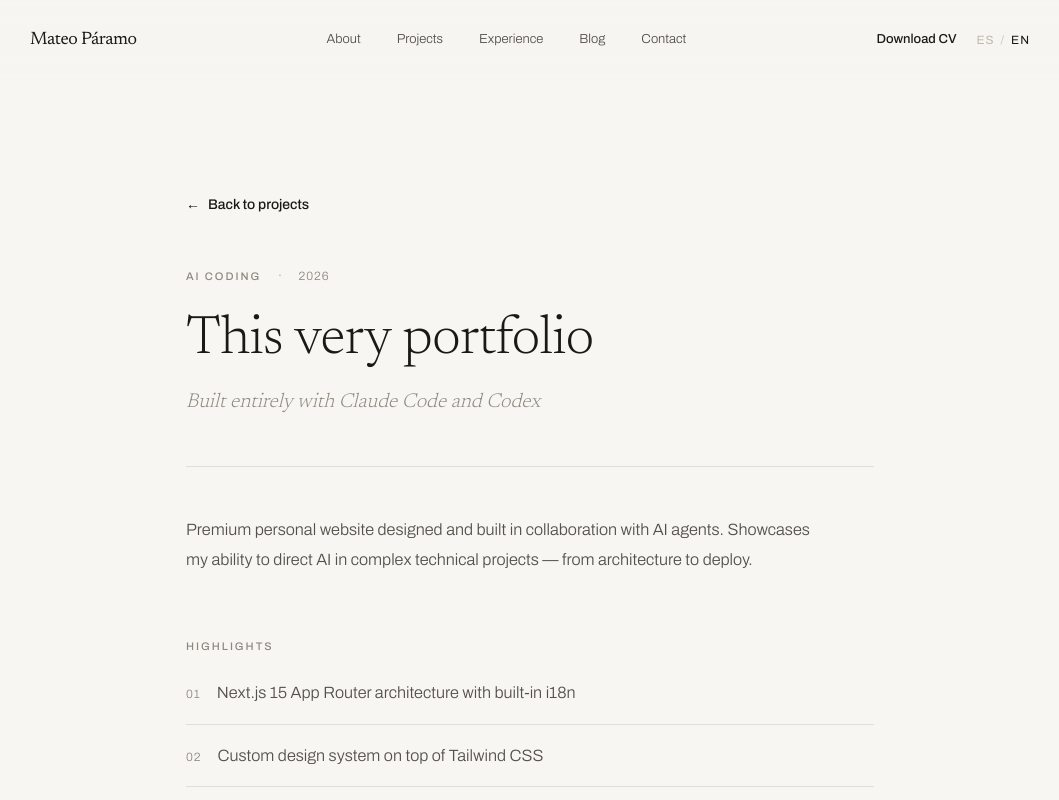
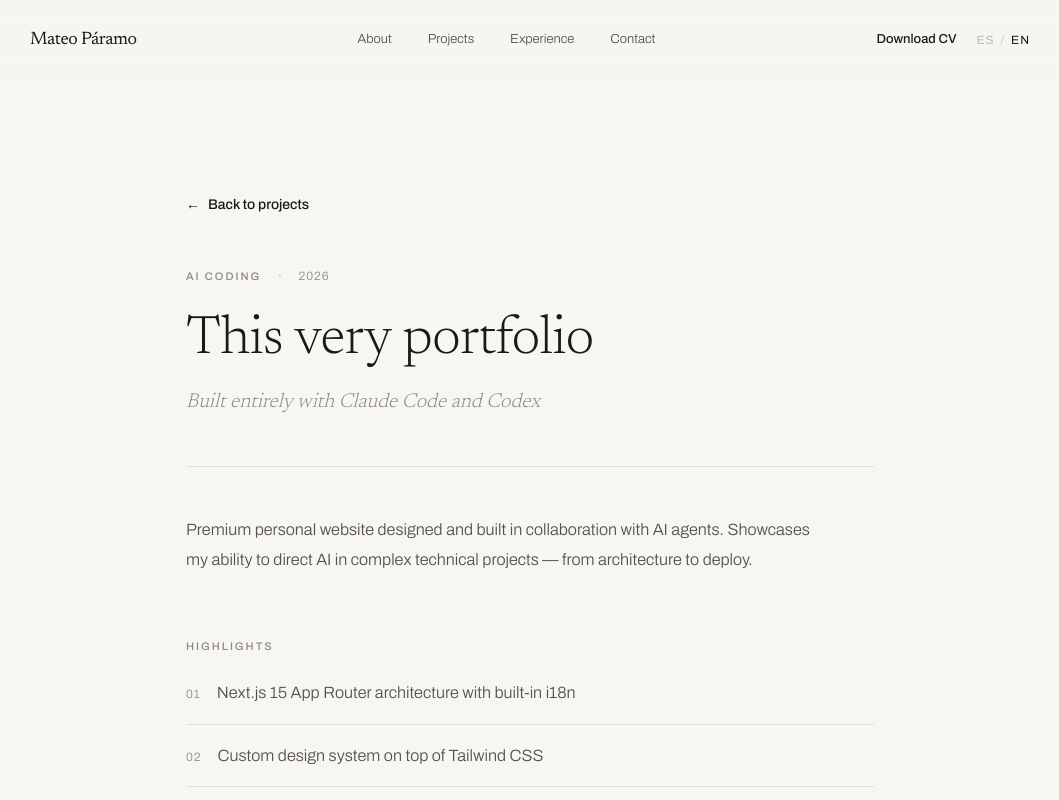
Before and after one commit to mateoparamo/paginawebmateoparamo, a Next.js app: page /en/projects/ai-coded-portfolio in a window 1280 px wide. Shown: the top 800 px of the page, without its empty margins (110-1169 px from the left). Built offline with nearby package versions, Linux system fonts and the light colour scheme.

Commit message:
feat: eliminar la sección de blog
Se quita la página /blog, el enlace de navegación y los textos i18n
asociados (ES/EN). No aportaba al objetivo del portfolio.

Co-Authored-By: Claude Opus 4.8 <noreply@anthropic.com>

```diff
--- a/src/app/[locale]/blog/page.tsx
+++ /dev/null
@@ -1,25 +0,0 @@
-import type { Locale } from "@/content/i18n";
-import { getDict } from "@/content/i18n";
-
-export default async function BlogPage({
-  params,
-}: {
-  params: Promise<{ locale: Locale }>;
-}) {
-  const { locale } = await params;
-  const t = getDict(locale).blog;
-
-  return (
-    <section className="container-page py-24 md:py-36">
-      <span className="kicker">{t.eyebrow}</span>
-      <h1 className="display-lg mt-5 max-w-3xl text-balance">{t.title}</h1>
-      <p className="lead mt-8 max-w-xl text-balance">{t.subtitle}</p>
-
-      <div className="mt-16 border-t border-line pt-16">
-        <p className="mx-auto max-w-md text-center font-serif text-lg font-light italic leading-relaxed text-ink-muted">
-          {t.empty}
-        </p>
-      </div>
-    </section>
-  );
-}
--- a/src/components/Navbar.tsx
+++ b/src/components/Navbar.tsx
@@ -20,7 +20,6 @@ export function Navbar({ locale }: NavbarProps) {
     { href: `/${locale}#about`, label: t.about },
     { href: `/${locale}#projects`, label: t.projects },
     { href: `/${locale}#experience`, label: t.experience },
-    { href: `/${locale}/blog`, label: t.blog },
     { href: `/${locale}#contact`, label: t.contact },
   ];
 
--- a/src/content/i18n.ts
+++ b/src/content/i18n.ts
@@ -10,7 +10,6 @@ export const dict = {
       projects: "Proyectos",
       experience: "Experiencia",
       skills: "Skills",
-      blog: "Blog",
       contact: "Contacto",
       cv: "Descargar CV",
     },
@@ -87,12 +86,6 @@ export const dict = {
       highlights: "Highlights",
       stack: "Stack",
     },
-    blog: {
-      eyebrow: "Blog",
-      title: "Notas sobre IA, mercados y producto",
-      subtitle: "Pensamiento en público. Trabajo en progreso.",
-      empty: "Pronto publicaré aquí. Mientras tanto, sígueme en las redes para no perderte nada.",
-    },
     contact: {
       eyebrow: "Contacto",
       title: "Trabajemos juntos",
@@ -117,7 +110,6 @@ export const dict = {
       projects: "Projects",
       experience: "Experience",
       skills: "Skills",
-      blog: "Blog",
       contact: "Contact",
       cv: "Download CV",
     },
@@ -194,12 +186,6 @@ export const dict = {
       highlights: "Highlights",
       stack: "Stack",
     },
-    blog: {
-      eyebrow: "Blog",
-      title: "Notes on AI, markets and product",
-      subtitle: "Thinking in public. Work in progress.",
-      empty: "I'll be posting here soon. In the meantime, follow me on socials so you don't miss it.",
-    },
     contact: {
       eyebrow: "Contact",
       title: "Let's work together",
```
